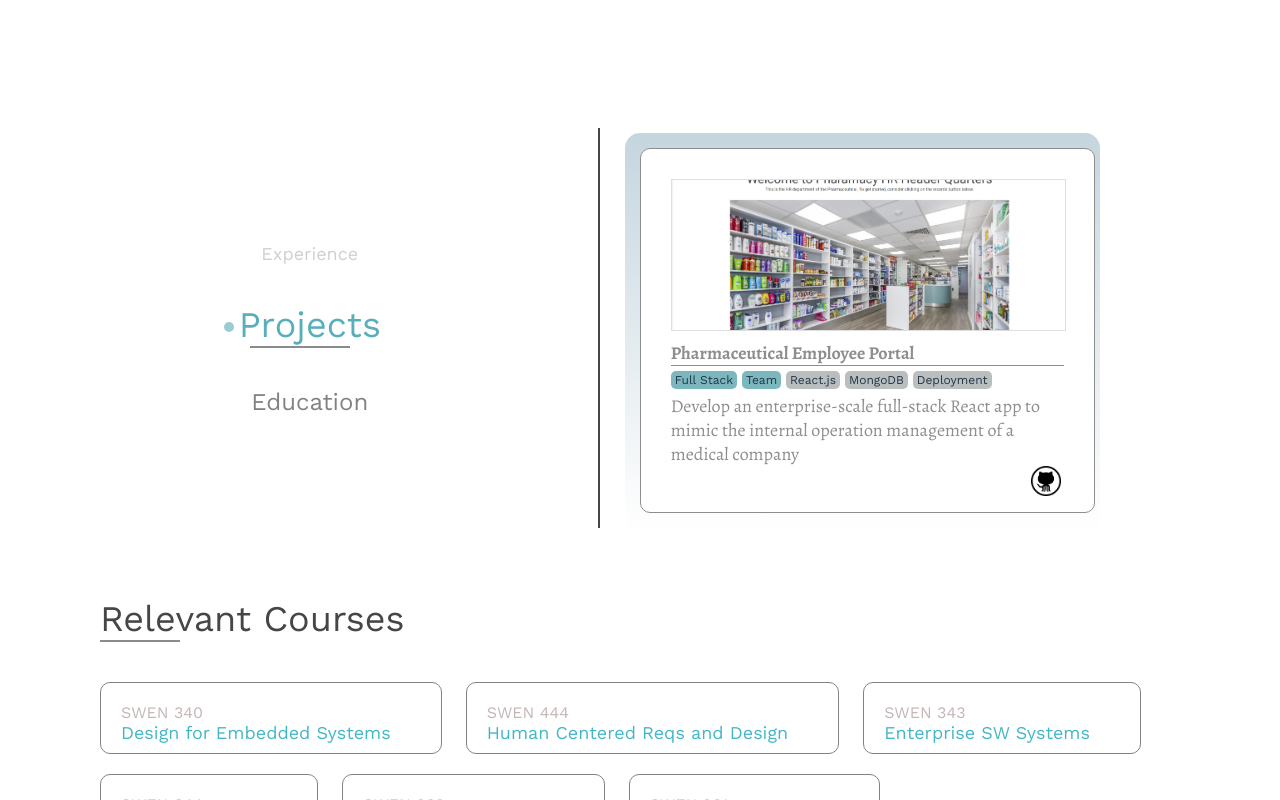
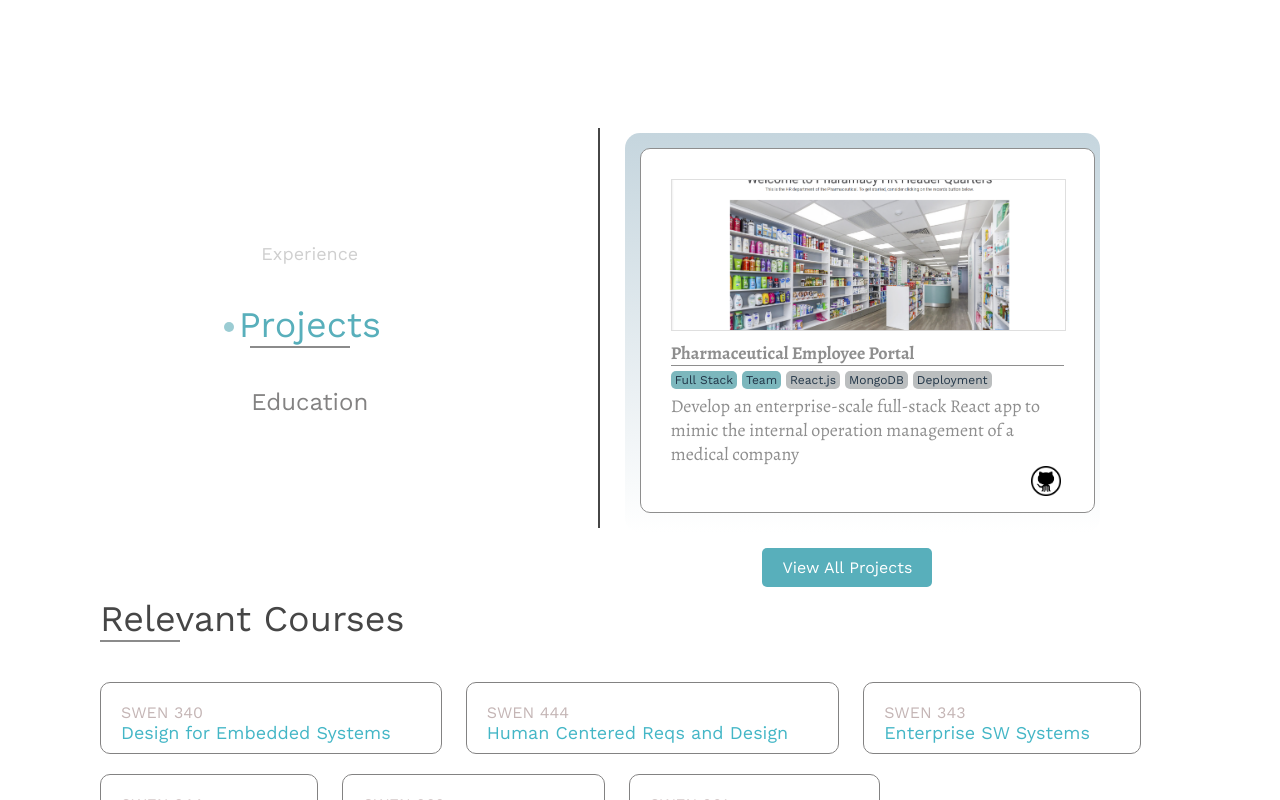
Before and after one commit to MingFZ0/MingFZ0.github.io, a React (Vite) app: page / in a window 1280 px wide. Both pictures are taken after a click on the radio button "Projects". Shown: the part 1009-1809 px from the top of the page. Built offline with nearby package versions, Linux system fonts and the light colour scheme.

Commit message:
View All Project button Done

```diff
--- a/src/sections/Details.jsx
+++ b/src/sections/Details.jsx
@@ -2,8 +2,6 @@ import { useState } from "react";
 import "./Details-1.css";
 import "./Details-2.css";
 import "./Details-3.css";
-
-
 
 import SSE from "../assets/media/icons/company/sse.png";
 import mw from "../assets/media/icons/company/mwscience.png";
@@ -25,6 +23,8 @@ import masquerade from "../assets/media/icons/sites/masquerade.png";
 import ExperienceCard from "./utility/ExperienceCard";
 import ProjectCard from "./utility/ProjectCard";
 import EducationCard from "./utility/EducationCard";
+import ProjectModal from "./utility/ProjectModal";
+
 
 function Details() {
 
@@ -34,6 +34,7 @@ function Details() {
     const [displayIndex, setDisplayIndex] = useState(0);
     const [nextIndex, setNextIndex] = useState(1);
     const [prevIndex, setPrevIndex] = useState(sections.length - 1);
+    const [showProjectModal, setShowProjectModal] = useState(false);
 
     const Experiences = [
         {
@@ -180,6 +181,7 @@ function Details() {
     const displayCards = () => {
 
         let ls = [];
+        let i = 0;
 
         if (current == "Experience") {
             Experiences.map((experience) => {
@@ -197,6 +199,7 @@ function Details() {
         }
         else if (current == "Projects") {
             Projects.map((project) => {
+                if (i < 5) {
                     ls.push(
                         <ProjectCard
                             Img={project["Img"]}
@@ -208,6 +211,8 @@ function Details() {
                             Links={project["Links"]}
                         />
                     )
+                }
+                i++;
             })
         }
         else if (current == "Education") {
@@ -223,6 +228,12 @@ function Details() {
             })
         }
 
+        if (i >= 5) {ls.push(
+            <div onClick={() => setShowProjectModal(true)}>
+                <ProjectCard onClick={() => setShowProjectModal(true)}/>
+            </div>
+        )}
+
         return ls;
 
     }
@@ -232,6 +243,19 @@ function Details() {
             return ("ShiftUp-" + name);
         } else {
             return ("ShiftDown-" + name);
+        }
+    }
+
+    const displayControl = () => {
+        if (current == "Projects") {
+            return (
+                <div>
+                    <button className="View-All-Projects-Btn" onClick={() => setShowProjectModal(true)}>
+                    View All Projects
+                    </button>
+                    {showProjectModal && <ProjectModal Projects={Projects} ShowModal={(val) => setShowProjectModal(val)}/>}
+                </div>
+            )
         }
     }
 
@@ -259,8 +283,13 @@ function Details() {
                     {displayCards()}
                 </div>
                 <div id="Details-Cards-Background"></div>
+                <div className="Controls">
+                    {displayControl()}
+                </div>
+
             </div>
         </div>
+
     )
 }
 
--- a/src/sections/utility/ProjectCard.jsx
+++ b/src/sections/utility/ProjectCard.jsx
@@ -62,6 +62,14 @@ function ProjectCard(props) {
 
     }
 
+    if (props.Img == null) {
+        return (
+            <div className="ProjectCard" id="Alt-View-All-Projects-Btn">
+                <h2>...</h2>
+            </div>
+        )
+    }
+    else {
         return (
             <div className="ProjectCard">
                 <img className="ProjectCard-Img" src={props.Img}></img>
@@ -78,4 +86,6 @@ function ProjectCard(props) {
         )
     }
 
+}
+
 export default ProjectCard;
--- /dev/null
+++ b/src/sections/utility/ProjectModal.css
@@ -0,0 +1,77 @@
+.Controls {
+    width: 100%;
+    position: absolute;
+}
+
+#Alt-View-All-Projects-Btn {
+    background-color: #58afbbFF;
+    border: none;
+    color:white;
+}
+
+.View-All-Projects-Btn {
+    position: relative;
+    padding: 10px 20px;
+    margin: 20px auto auto auto;
+    background-color: #58afbbFF;
+    color: white;
+    border: none;
+    border-radius: 5px;
+    cursor: pointer;
+    font-size: 16px;
+    font-family: "Work Sans";
+}
+
+#Alt-View-All-Projects-Btn:hover, .View-All-Projects-Btn:hover {
+    background-color: #97cec7;
+}
+
+#Alt-View-All-Projects-Btn:active, .View-All-Projects-Btn:active {
+    outline: white;
+}
+
+.Modal-Overlay {
+    position: fixed;
+    top: 0;
+    left: 0;
+    right: 0;
+    bottom: 0;
+    background-color: rgba(0, 0, 0, 0.7);
+    display: flex;
+    justify-content: center;
+    align-items: center;
+    z-index: 1000;
+}
+
+.Modal-Content {
+    background-color: white;
+    border-radius: 10px;
+    padding: 30px;
+    max-width: 90%;
+    max-height: 90vh;
+    overflow-y: auto;
+    position: relative;
+}
+
+.Modal-Close {
+    position: absolute;
+    top: 15px;
+    right: 15px;
+    background: none;
+    border: none;
+    font-size: 28px;
+    cursor: pointer;
+}
+
+.Projects-Grid {
+    display: grid;
+    grid-template-columns: repeat(2, 1fr);
+    gap: 20px;
+    margin-top: 20px;
+}
+
+@media (max-width: 768px) {
+    .Projects-Grid {
+        grid-template-columns: 1fr;
+    }
+}
--- /dev/null
+++ b/src/sections/utility/ProjectModal.jsx
@@ -0,0 +1,31 @@
+import ProjectCard from "./ProjectCard";
+import "./ProjectModal.css";
+
+function ProjectModal(props){
+    let Projects = props.Projects;
+
+    return (
+        <div className="Modal-Overlay" onClick={() => props.ShowModal(false)}>
+            <div className="Modal-Content" onClick={(e) => e.stopPropagation()}>
+                <button className="Modal-Close" onClick={() => props.ShowModal(false)}>✕</button>
+                <h2>All Projects</h2>
+                <div className="Projects-Grid">
+                    {Projects.map((project) => (
+                        <ProjectCard
+                            key={project["Title"]}
+                            Img={project["Img"]}
+                            Title={project["Title"]}
+                            Type={project["Type"]}
+                            Tech={project["Tech"]}
+                            Description={project["Description"]}
+                            Github={project["Github"]}
+                            Links={project["Links"]}
+                        />
+                    ))}
+                </div>
+            </div>
+        </div>
+    );
+}
+
+export default ProjectModal;
```
Also changed, not shown: src/sections/Details-2.css (line endings or trailing spaces). Lines whose indentation alone changed are shown as unchanged.
